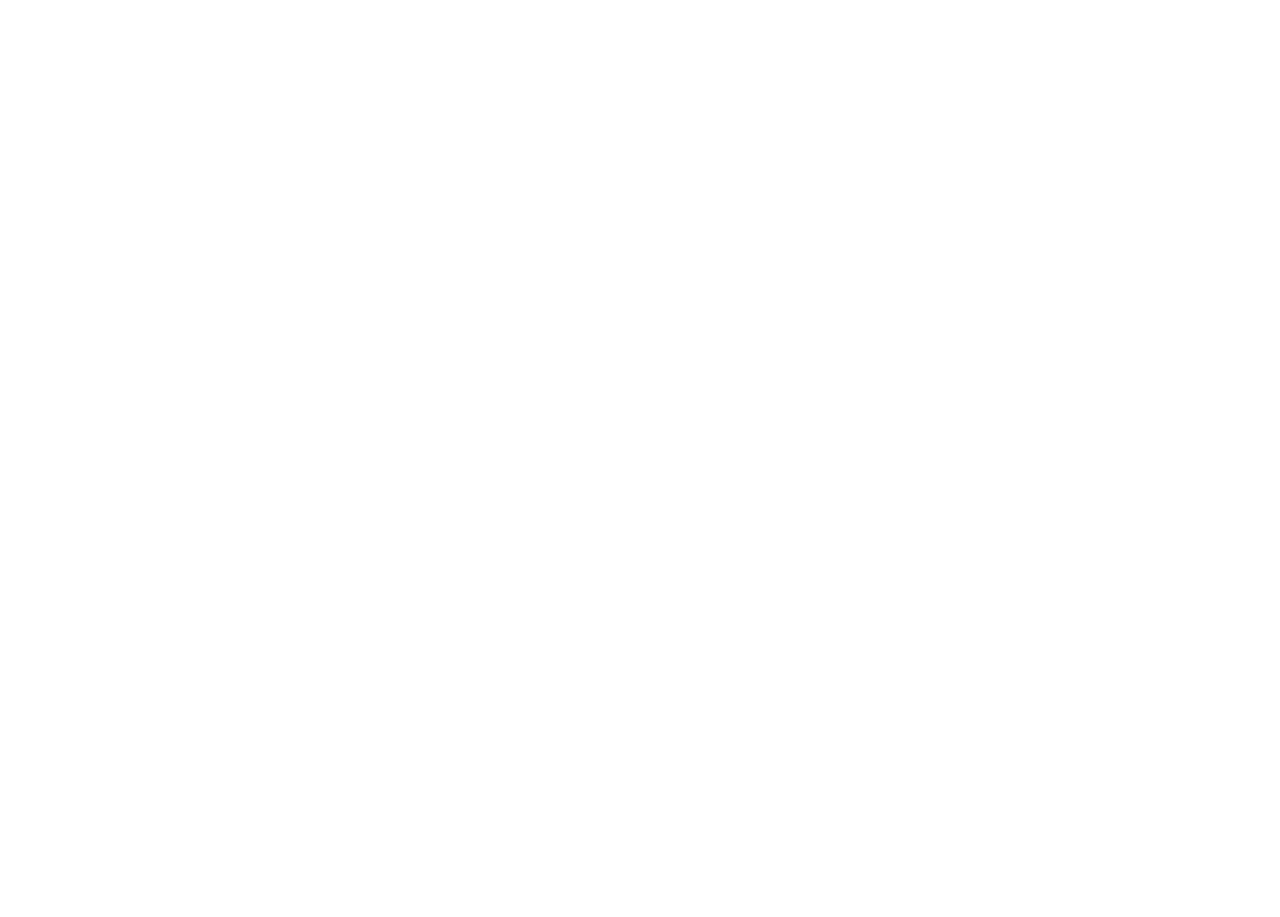
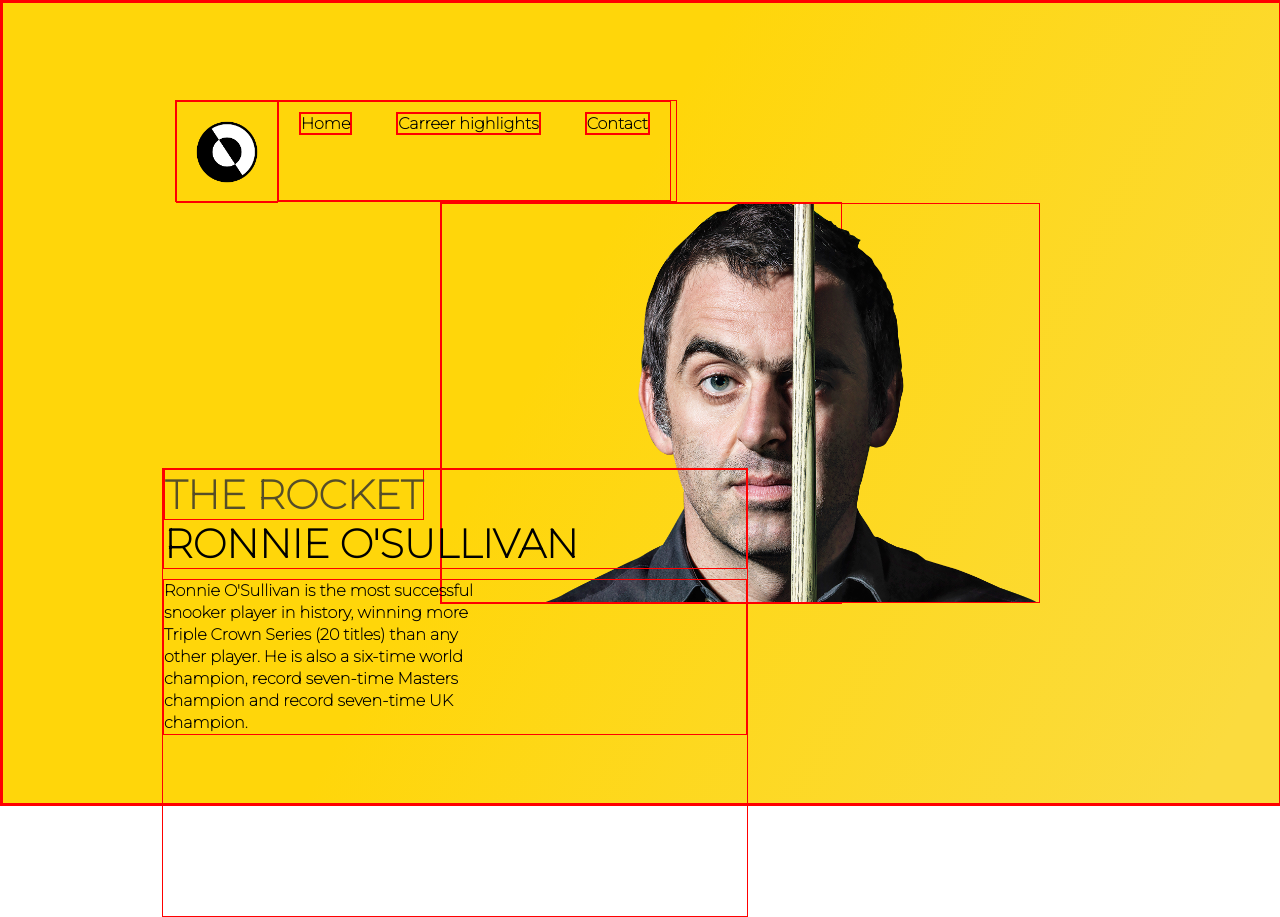
Before and after one commit to banchego/ronnie, a plain HTML site: page index.html in a window 1280 px wide. Before the commit the page ends 800 px from the top, so only its background shows below. Drawn offline with Linux system fonts and the light colour scheme.

Commit message:
Scratch, problems with CSS

```diff
--- a/index.html
+++ b/index.html
@@ -1,19 +1,46 @@
 <!DOCTYPE html>
 <html lang="en">
+
 <head>
     <meta charset="UTF-8">
     <meta http-equiv="X-UA-Compatible" content="IE=edge">
     <meta name="viewport" content="width=device-width, initial-scale=1.0">
     <title>Ronnie</title>
     <link rel="stylesheet" href="styles.css">
+    <link href="https://fonts.googleapis.com/css?family=Montserrat:100" rel="stylesheet">
 </head>
+
 <body>
-    <div></div>
-    <div></div>
-    <div></div>
-    <div></div>
+    <div class="hero">
+        <nav>
+            <img src="/img/logo.png" class="logo">
+            <ul>
+                <li><a href="#">Home</a></li>
+
+                <li><a href="#">Carreer highlights</a></li>
+
+                <li><a href="#">Contact</a></li>
+            </ul>
+        </nav>
+        <div class="details">
+            <h1><span>THE ROCKET
+                <br></span>RONNIE O'SULLIVAN</h1>
+            <p>Ronnie O'Sullivan is the most successful
+                <br>snooker player in history, winning more
+                <br>Triple Crown Series (20 titles) than any
+                <br>other player. He is also a six-time world
+                <br>champion, record seven-time Masters
+                <br>champion and record seven-time UK
+                <br>champion.</p>
+            </div>
+            <div class="images">
+                <img src="img/ronnie.png" class="face">
+            </div>
+    </div>
+
 
 
 </body>
 <script src="script.js"></script>
+
 </html>
--- a/styles.css
+++ b/styles.css
@@ -1,3 +1,76 @@
-body {
+
+*{
+ border: 1px solid #f00;
+margin: 0;
+padding: 0;
+font-family: 'Montserrat', sans-serif;
+font-weight: 850;
+}
+.hero {
+    justify-content: space-evenly;
+    align-items: center;
+    display: flex;
+    width: 100%;
+    height: 100vh;
+    background: linear-gradient(118.12deg, #FFD60A 42.66%, #FBDB3E 94.97%);
 
 }
+.logo{
+
+    width: 100px;
+    height: 100px;
+
+}
+
+nav{
+    display: flex;
+
+    position: absolute;
+    width: 500px;
+    height: 100px;
+    left: 175px;
+    top: 100px;
+}
+
+nav ul li{
+    display: inline-block;
+    list-style: none;
+    margin: 10px 20px;
+    align-items:center;
+}
+nav ul li a{
+    text-decoration: none;
+    color: black;
+    font-weight: bold;
+    display: block;
+
+}
+nav u li a:hover {
+    color:red;
+}
+.details{
+    position: absolute;
+width: 584px;
+height: 447px;
+left: 162px;
+top: 468px;
+
+}
+.details h1{
+    font-size: 40px;
+    color:black;
+    margin-bottom: 10px;
+}
+span{
+    color: #564E28;
+}
+.details p{
+
+    color:black;
+    line-height: 22px;
+}
+.images{
+width: 50vh;
+height: 50vh;
+display: flex;
+}
```
Also changed, not shown: img/logo.png (added), img/ronnie.png (added).
